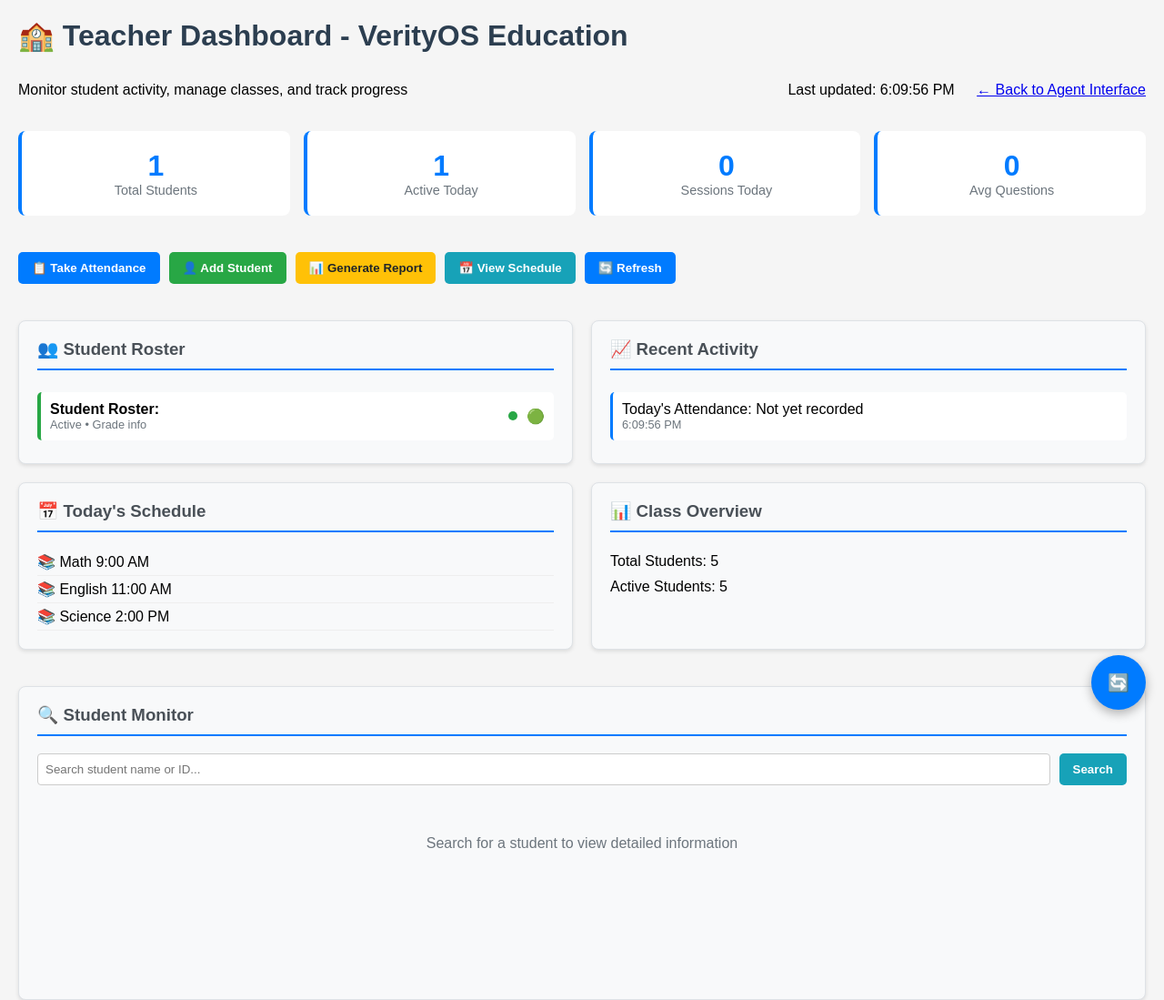
After one commit to salutethegenius/verityos-education-agents, a Flask app: page /dashboard in a window 1280 px wide. The commit adds this page. Shown: the whole page at 91% size. Run offline with Flask 3, Linux system fonts and the light colour scheme.

Commit message:
Assistant checkpoint: Create comprehensive teacher monitoring dashboard
Assistant generated file changes:
- web/templates/teacher_dashboard.html: Create comprehensive teacher monitoring dashboard
- web/static/js/dashboard.js: Create dashboard JavaScript functionality
- web/app.py: Add teacher dashboard route
- web/templates/agent_interface.html: Add dashboard link to main interface

---

User prompt:

monitoring the students. the dashboard then we will pause once this done to check for system bugs and try a v1 depolpment

Replit-Commit-Author: Assistant
Replit-Commit-Session-Id: 869e2849-7e3a-4a51-8c04-d8c26605e8e0

```diff
--- a/web/app.py
+++ b/web/app.py
@@ -30,6 +30,10 @@ def student_login():
 @app.route("/student")
 def student_interface():
     return render_template("student_interface.html")
+
+@app.route("/dashboard")
+def teacher_dashboard():
+    return render_template("teacher_dashboard.html")
 
 @app.route('/api/<agent_name>', methods=['POST'])
 def agent_endpoint(agent_name):
--- /dev/null
+++ b/web/static/js/dashboard.js
@@ -0,0 +1,426 @@
+
+// Teacher Dashboard JavaScript
+let dashboardData = {
+    students: [],
+    sessions: [],
+    schedule: {},
+    lastUpdated: null
+};
+
+// Initialize dashboard when page loads
+document.addEventListener('DOMContentLoaded', function() {
+    console.log('[DASHBOARD] Initializing teacher dashboard...');
+    refreshDashboard();
+
+    // Auto-refresh every 30 seconds
+    setInterval(refreshDashboard, 30000);
+});
+
+async function refreshDashboard() {
+    console.log('[DASHBOARD] Refreshing dashboard data...');
+
+    try {
+        // Show loading state
+        document.body.classList.add('loading');
+
+        // Fetch data from Coral agent
+        await Promise.all([
+            loadStudentData(),
+            loadScheduleData(),
+            loadClassOverview()
+        ]);
+
+        // Update timestamp
+        const now = new Date();
+        document.getElementById('last-updated').textContent =
+            `Last updated: ${now.toLocaleTimeString()}`;
+        dashboardData.lastUpdated = now;
+
+        console.log('[DASHBOARD] Dashboard refreshed successfully');
+
+    } catch (error) {
+        console.error('[DASHBOARD] Error refreshing dashboard:', error);
+        showError('Failed to refresh dashboard data');
+    } finally {
+        // Remove loading state
+        document.body.classList.remove('loading');
+    }
+}
+
+async function loadStudentData() {
+    try {
+        const response = await fetch('/api/coral', {
+            method: 'POST',
+            headers: {
+                'Content-Type': 'application/json',
+            },
+            body: JSON.stringify({
+                message: 'list all students with details',
+                subject: 'administration',
+                task: 'manage class',
+                session_id: 'dashboard-session',
+                user_type: 'teacher'
+            })
+        });
+
+        if (response.ok) {
+            const data = await response.json();
+            parseStudentData(data.response);
+        }
+    } catch (error) {
+        console.error('[DASHBOARD] Error loading student data:', error);
+    }
+}
+
+async function loadScheduleData() {
+    try {
+        const response = await fetch('/api/coral', {
+            method: 'POST',
+            headers: {
+                'Content-Type': 'application/json',
+            },
+            body: JSON.stringify({
+                message: 'get today schedule',
+                subject: 'administration',
+                task: 'manage class',
+                session_id: 'dashboard-session',
+                user_type: 'teacher'
+            })
+        });
+
+        if (response.ok) {
+            const data = await response.json();
+            parseScheduleData(data.response);
+        }
+    } catch (error) {
+        console.error('[DASHBOARD] Error loading schedule:', error);
+    }
+}
+
+async function loadClassOverview() {
+    try {
+        const response = await fetch('/api/coral', {
+            method: 'POST',
+            headers: {
+                'Content-Type': 'application/json',
+            },
+            body: JSON.stringify({
+                message: 'generate class report',
+                subject: 'administration',
+                task: 'generate report',
+                session_id: 'dashboard-session',
+                user_type: 'teacher'
+            })
+        });
+
+        if (response.ok) {
+            const data = await response.json();
+            parseClassOverview(data.response);
+        }
+    } catch (error) {
+        console.error('[DASHBOARD] Error loading class overview:', error);
+    }
+}
+
+function parseStudentData(responseText) {
+    const studentList = document.getElementById('student-list');
+    const students = [];
+
+    // Parse the response to extract student information
+    const lines = responseText.split('\n');
+    let studentCount = 0;
+    let activeCount = 0;
+
+    studentList.innerHTML = '';
+
+    // Look for student entries in the response
+    lines.forEach(line => {
+        if (line.includes('**') && (line.includes('Grade') || line.includes('Student'))) {
+            studentCount++;
+            const isActive = !line.includes('🔴') && !line.includes('Inactive');
+            if (isActive) activeCount++;
+
+            const studentDiv = document.createElement('div');
+            studentDiv.className = `student-item ${isActive ? '' : 'inactive'}`;
+
+            // Extract student name and ID
+            const match = line.match(/\*\*(.*?)\*\*/);
+            const studentInfo = match ? match[1] : line.trim();
+
+            studentDiv.innerHTML = `
+                <div>
+                    <strong>${studentInfo}</strong>
+                    <div style="font-size: 0.8em; color: #6c757d;">
+                        ${isActive ? 'Active' : 'Inactive'} • Grade info
+                    </div>
+                </div>
+                <div class="student-status">
+                    <div class="status-indicator ${isActive ? '' : 'inactive'}"></div>
+                    <span>${isActive ? '🟢' : '🔴'}</span>
+                </div>
+            `;
+
+            studentDiv.onclick = () => searchSpecificStudent(studentInfo);
+            studentList.appendChild(studentDiv);
+
+            students.push({
+                name: studentInfo,
+                active: isActive
+            });
+        }
+    });
+
+    // Update stats
+    document.getElementById('total-students').textContent = studentCount;
+    document.getElementById('active-students').textContent = activeCount;
+
+    dashboardData.students = students;
+
+    if (studentCount === 0) {
+        studentList.innerHTML = '<div style="text-align: center; padding: 20px; color: #6c757d;">No students found</div>';
+    }
+}
+
+function parseScheduleData(responseText) {
+    const scheduleDisplay = document.getElementById('schedule-display');
+
+    // Extract schedule information
+    const lines = responseText.split('\n');
+    let scheduleHTML = '';
+
+    lines.forEach(line => {
+        if (line.includes('•') || line.includes('-')) {
+            const classInfo = line.replace('•', '').replace('-', '').trim();
+            if (classInfo && !classInfo.includes('**')) {
+                scheduleHTML += `<div style="padding: 5px 0; border-bottom: 1px solid #eee;">📚 ${classInfo}</div>`;
+            }
+        }
+    });
+
+    if (scheduleHTML) {
+        scheduleDisplay.innerHTML = scheduleHTML;
+    } else {
+        scheduleDisplay.innerHTML = '<div style="text-align: center; padding: 20px; color: #6c757d;">No classes scheduled for today</div>';
+    }
+}
+
+function parseClassOverview(responseText) {
+    const overviewDisplay = document.getElementById('class-overview');
+    const activityFeed = document.getElementById('activity-feed');
+
+    // Parse overview data
+    const lines = responseText.split('\n');
+    let overviewHTML = '';
+    let activityHTML = '';
+    let sessionCount = 0;
+
+    lines.forEach(line => {
+        if (line.includes('Total Students:') || line.includes('Active Students:') || line.includes('Sessions:')) {
+            overviewHTML += `<div style="padding: 5px 0;">${line.replace(/\*\*/g, '').trim()}</div>`;
+        }
+
+        if (line.includes('Attendance:') || line.includes('✅') || line.includes('❌')) {
+            activityHTML += `<div class="activity-item">
+                <div>${line.replace(/\*\*/g, '').trim()}</div>
+                <div class="activity-time">${new Date().toLocaleTimeString()}</div>
+            </div>`;
+        }
+
+        // Count sessions mentioned in the response
+        if (line.includes('session') || line.includes('Session')) {
+            sessionCount++;
+        }
+    });
+
+    // Update session count
+    document.getElementById('total-sessions').textContent = sessionCount;
+    document.getElementById('avg-questions').textContent = Math.floor(sessionCount * 2.5); // Estimate
+
+    overviewDisplay.innerHTML = overviewHTML || '<div style="text-align: center; padding: 20px; color: #6c757d;">No overview data available</div>';
+
+    if (activityHTML) {
+        activityFeed.innerHTML = activityHTML;
+    } else {
+        activityFeed.innerHTML = '<div style="text-align: center; padding: 20px; color: #6c757d;">No recent activity</div>';
+    }
+}
+
+async function searchStudent() {
+    const searchTerm = document.getElementById('student-search').value.trim();
+    if (!searchTerm) {
+        alert('Please enter a student name or ID to search');
+        return;
+    }
+
+    await searchSpecificStudent(searchTerm);
+}
+
+async function searchSpecificStudent(searchTerm) {
+    const detailsDiv = document.getElementById('student-details');
+    detailsDiv.innerHTML = '<div style="text-align: center; padding: 20px;">🔍 Searching...</div>';
+
+    try {
+        const response = await fetch('/api/coral', {
+            method: 'POST',
+            headers: {
+                'Content-Type': 'application/json',
+            },
+            body: JSON.stringify({
+                message: `get student sessions ${searchTerm}`,
+                subject: 'administration',
+                task: 'student progress',
+                session_id: 'dashboard-session',
+                user_type: 'teacher'
+            })
+        });
+
+        if (response.ok) {
+            const data = await response.json();
+            displayStudentDetails(data.response);
+        }
+    } catch (error) {
+        console.error('[DASHBOARD] Error searching student:', error);
+        detailsDiv.innerHTML = '<div style="text-align: center; padding: 20px; color: #dc3545;">Error loading student details</div>';
+    }
+}
+
+function displayStudentDetails(responseText) {
+    const detailsDiv = document.getElementById('student-details');
+
+    // Format the response for better display
+    let formattedHTML = responseText
+        .replace(/\*\*(.*?)\*\*/g, '<strong>$1</strong>')
+        .replace(/\n\n/g, '</p><p>')
+        .replace(/\n/g, '<br>');
+
+    if (!formattedHTML.startsWith('<')) {
+        formattedHTML = '<p>' + formattedHTML + '</p>';
+    }
+
+    detailsDiv.innerHTML = `
+        <div style="background: #f8f9fa; padding: 15px; border-radius: 5px; border-left: 4px solid #007bff;">
+            ${formattedHTML}
+        </div>
+    `;
+}
+
+// Quick Action Functions
+async function takeAttendance() {
+    const studentName = prompt('Enter student name for attendance:');
+    if (!studentName) return;
+
+    try {
+        const response = await fetch('/api/coral', {
+            method: 'POST',
+            headers: {
+                'Content-Type': 'application/json',
+            },
+            body: JSON.stringify({
+                message: `mark attendance ${studentName} present`,
+                subject: 'administration',
+                task: 'take attendance',
+                session_id: 'dashboard-session',
+                user_type: 'teacher'
+            })
+        });
+
+        if (response.ok) {
+            const data = await response.json();
+            alert(data.response);
+            refreshDashboard();
+        }
+    } catch (error) {
+        alert('Error taking attendance');
+    }
+}
+
+async function createStudent() {
+    const studentName = prompt('Enter new student name:');
+    if (!studentName) return;
+
+    try {
+        const response = await fetch('/api/coral', {
+            method: 'POST',
+            headers: {
+                'Content-Type': 'application/json',
+            },
+            body: JSON.stringify({
+                message: `create student ${studentName}`,
+                subject: 'administration',
+                task: 'manage class',
+                session_id: 'dashboard-session',
+                user_type: 'teacher'
+            })
+        });
+
+        if (response.ok) {
+            const data = await response.json();
+            alert(data.response);
+            refreshDashboard();
+        }
+    } catch (error) {
+        alert('Error creating student');
+    }
+}
+
+async function generateReport() {
+    try {
+        const response = await fetch('/api/coral', {
+            method: 'POST',
+            headers: {
+                'Content-Type': 'application/json',
+            },
+            body: JSON.stringify({
+                message: 'generate detailed class report',
+                subject: 'reporting',
+                task: 'generate report',
+                session_id: 'dashboard-session',
+                user_type: 'teacher'
+            })
+        });
+
+        if (response.ok) {
+            const data = await response.json();
+
+            // Open report in new window
+            const reportWindow = window.open('', '_blank');
+            reportWindow.document.write(`
+                <html>
+                    <head><title>Class Report</title></head>
+                    <body style="font-family: Arial, sans-serif; padding: 20px;">
+                        <h1>Class Report - ${new Date().toLocaleDateString()}</h1>
+                        <div>${data.response.replace(/\n/g, '<br>')}</div>
+                    </body>
+                </html>
+            `);
+        }
+    } catch (error) {
+        alert('Error generating report');
+    }
+}
+
+async function viewSchedule() {
+    window.open('/', '_blank');
+}
+
+function showError(message) {
+    const errorDiv = document.createElement('div');
+    errorDiv.style.cssText = `
+        position: fixed;
+        top: 20px;
+        right: 20px;
+        background: #dc3545;
+        color: white;
+        padding: 15px;
+        border-radius: 5px;
+        z-index: 1000;
+    `;
+    errorDiv.textContent = message;
+    document.body.appendChild(errorDiv);
+
+    setTimeout(() => {
+        document.body.removeChild(errorDiv);
+    }, 5000);
+}
+
+console.log('[DASHBOARD] Dashboard JavaScript loaded');
--- a/web/templates/agent_interface.html
+++ b/web/templates/agent_interface.html
@@ -20,7 +20,10 @@
 
     <!-- Main chat area -->
     <div id="main-content">
-      <h1>VerityOS Education Agents</h1>
+      <div style="display: flex; justify-content: space-between; align-items: center;">
+        <h1>VerityOS Education Agents</h1>
+        <a href="/dashboard" style="background: #007bff; color: white; padding: 10px 15px; text-decoration: none; border-radius: 5px; font-weight: bold;">📊 Teacher Dashboard</a>
+      </div>
 
       <div id="chat-container">
         <div id="chat-window">
--- /dev/null
+++ b/web/templates/teacher_dashboard.html
@@ -0,0 +1,275 @@
+
+<!DOCTYPE html>
+<html lang="en">
+<head>
+    <meta charset="UTF-8">
+    <meta name="viewport" content="width=device-width, initial-scale=1.0">
+    <title>VerityOS Education - Teacher Dashboard</title>
+    <link rel="stylesheet" href="/static/css/style.css">
+    <style>
+        .dashboard-grid {
+            display: grid;
+            grid-template-columns: 1fr 1fr;
+            gap: 20px;
+            margin: 20px 0;
+        }
+
+        .dashboard-card {
+            background: #f8f9fa;
+            border: 1px solid #dee2e6;
+            border-radius: 8px;
+            padding: 20px;
+            box-shadow: 0 2px 4px rgba(0,0,0,0.1);
+        }
+
+        .dashboard-card h3 {
+            margin-top: 0;
+            color: #495057;
+            border-bottom: 2px solid #007bff;
+            padding-bottom: 10px;
+        }
+
+        .student-list {
+            max-height: 300px;
+            overflow-y: auto;
+        }
+
+        .student-item {
+            display: flex;
+            justify-content: space-between;
+            align-items: center;
+            padding: 10px;
+            margin: 5px 0;
+            background: white;
+            border-radius: 5px;
+            border-left: 4px solid #28a745;
+        }
+
+        .student-item.inactive {
+            border-left-color: #dc3545;
+            opacity: 0.7;
+        }
+
+        .student-status {
+            display: flex;
+            align-items: center;
+            gap: 10px;
+        }
+
+        .status-indicator {
+            width: 10px;
+            height: 10px;
+            border-radius: 50%;
+            background: #28a745;
+        }
+
+        .status-indicator.inactive {
+            background: #dc3545;
+        }
+
+        .activity-feed {
+            max-height: 400px;
+            overflow-y: auto;
+        }
+
+        .activity-item {
+            padding: 10px;
+            margin: 5px 0;
+            background: white;
+            border-radius: 5px;
+            border-left: 3px solid #007bff;
+        }
+
+        .activity-time {
+            font-size: 0.8em;
+            color: #6c757d;
+        }
+
+        .quick-actions {
+            display: flex;
+            gap: 10px;
+            flex-wrap: wrap;
+            margin: 20px 0;
+        }
+
+        .action-btn {
+            padding: 10px 15px;
+            border: none;
+            border-radius: 5px;
+            cursor: pointer;
+            font-weight: bold;
+            transition: all 0.3s ease;
+        }
+
+        .btn-primary { background: #007bff; color: white; }
+        .btn-success { background: #28a745; color: white; }
+        .btn-warning { background: #ffc107; color: #212529; }
+        .btn-info { background: #17a2b8; color: white; }
+
+        .action-btn:hover {
+            transform: translateY(-2px);
+            box-shadow: 0 4px 8px rgba(0,0,0,0.2);
+        }
+
+        .stats-grid {
+            display: grid;
+            grid-template-columns: repeat(auto-fit, minmax(150px, 1fr));
+            gap: 15px;
+            margin: 20px 0;
+        }
+
+        .stat-card {
+            background: white;
+            padding: 20px;
+            border-radius: 8px;
+            text-align: center;
+            border-left: 4px solid #007bff;
+        }
+
+        .stat-number {
+            font-size: 2em;
+            font-weight: bold;
+            color: #007bff;
+        }
+
+        .stat-label {
+            color: #6c757d;
+            font-size: 0.9em;
+        }
+
+        .refresh-btn {
+            position: fixed;
+            bottom: 20px;
+            right: 20px;
+            width: 60px;
+            height: 60px;
+            border-radius: 50%;
+            background: #007bff;
+            color: white;
+            border: none;
+            font-size: 1.2em;
+            cursor: pointer;
+            box-shadow: 0 4px 12px rgba(0,0,0,0.3);
+            transition: transform 0.3s ease;
+        }
+
+        .refresh-btn:hover {
+            transform: scale(1.1);
+        }
+
+        .loading {
+            opacity: 0.6;
+            pointer-events: none;
+        }
+    </style>
+</head>
+<body>
+    <div id="app-container">
+        <div id="main-content" style="width: 100%; padding: 20px;">
+            <div class="dashboard-header">
+                <h1>🏫 Teacher Dashboard - VerityOS Education</h1>
+                <div style="display: flex; justify-content: space-between; align-items: center;">
+                    <p>Monitor student activity, manage classes, and track progress</p>
+                    <div>
+                        <span id="last-updated">Last updated: --:--</span>
+                        <a href="/" style="margin-left: 20px;">← Back to Agent Interface</a>
+                    </div>
+                </div>
+            </div>
+
+            <!-- Quick Stats -->
+            <div class="stats-grid">
+                <div class="stat-card">
+                    <div class="stat-number" id="total-students">0</div>
+                    <div class="stat-label">Total Students</div>
+                </div>
+                <div class="stat-card">
+                    <div class="stat-number" id="active-students">0</div>
+                    <div class="stat-label">Active Today</div>
+                </div>
+                <div class="stat-card">
+                    <div class="stat-number" id="total-sessions">0</div>
+                    <div class="stat-label">Sessions Today</div>
+                </div>
+                <div class="stat-card">
+                    <div class="stat-number" id="avg-questions">0</div>
+                    <div class="stat-label">Avg Questions</div>
+                </div>
+            </div>
+
+            <!-- Quick Actions -->
+            <div class="quick-actions">
+                <button class="action-btn btn-primary" onclick="takeAttendance()">📋 Take Attendance</button>
+                <button class="action-btn btn-success" onclick="createStudent()">👤 Add Student</button>
+                <button class="action-btn btn-warning" onclick="generateReport()">📊 Generate Report</button>
+                <button class="action-btn btn-info" onclick="viewSchedule()">📅 View Schedule</button>
+                <button class="action-btn btn-primary" onclick="refreshDashboard()">🔄 Refresh</button>
+            </div>
+
+            <!-- Main Dashboard Grid -->
+            <div class="dashboard-grid">
+                <!-- Student List -->
+                <div class="dashboard-card">
+                    <h3>👥 Student Roster</h3>
+                    <div class="student-list" id="student-list">
+                        <div style="text-align: center; padding: 20px; color: #6c757d;">
+                            Loading students...
+                        </div>
+                    </div>
+                </div>
+
+                <!-- Recent Activity -->
+                <div class="dashboard-card">
+                    <h3>📈 Recent Activity</h3>
+                    <div class="activity-feed" id="activity-feed">
+                        <div style="text-align: center; padding: 20px; color: #6c757d;">
+                            Loading activity...
+                        </div>
+                    </div>
+                </div>
+
+                <!-- Today's Schedule -->
+                <div class="dashboard-card">
+                    <h3>📅 Today's Schedule</h3>
+                    <div id="schedule-display">
+                        <div style="text-align: center; padding: 20px; color: #6c757d;">
+                            Loading schedule...
+                        </div>
+                    </div>
+                </div>
+
+                <!-- Class Overview -->
+                <div class="dashboard-card">
+                    <h3>📊 Class Overview</h3>
+                    <div id="class-overview">
+                        <div style="text-align: center; padding: 20px; color: #6c757d;">
+                            Loading overview...
+                        </div>
+                    </div>
+                </div>
+            </div>
+
+            <!-- Detailed Student Monitor -->
+            <div class="dashboard-card" style="margin-top: 20px;">
+                <h3>🔍 Student Monitor</h3>
+                <div style="display: flex; gap: 10px; margin-bottom: 15px;">
+                    <input type="text" id="student-search" placeholder="Search student name or ID..." style="flex: 1; padding: 8px; border: 1px solid #ccc; border-radius: 4px;">
+                    <button class="action-btn btn-info" onclick="searchStudent()">Search</button>
+                </div>
+                <div id="student-details" style="min-height: 200px;">
+                    <div style="text-align: center; padding: 40px; color: #6c757d;">
+                        Search for a student to view detailed information
+                    </div>
+                </div>
+            </div>
+        </div>
+    </div>
+
+    <!-- Refresh Button -->
+    <button class="refresh-btn" onclick="refreshDashboard()" title="Refresh Dashboard">
+        🔄
+    </button>
+
+    <script src="/static/js/dashboard.js"></script>
+</body>
+</html>
```
